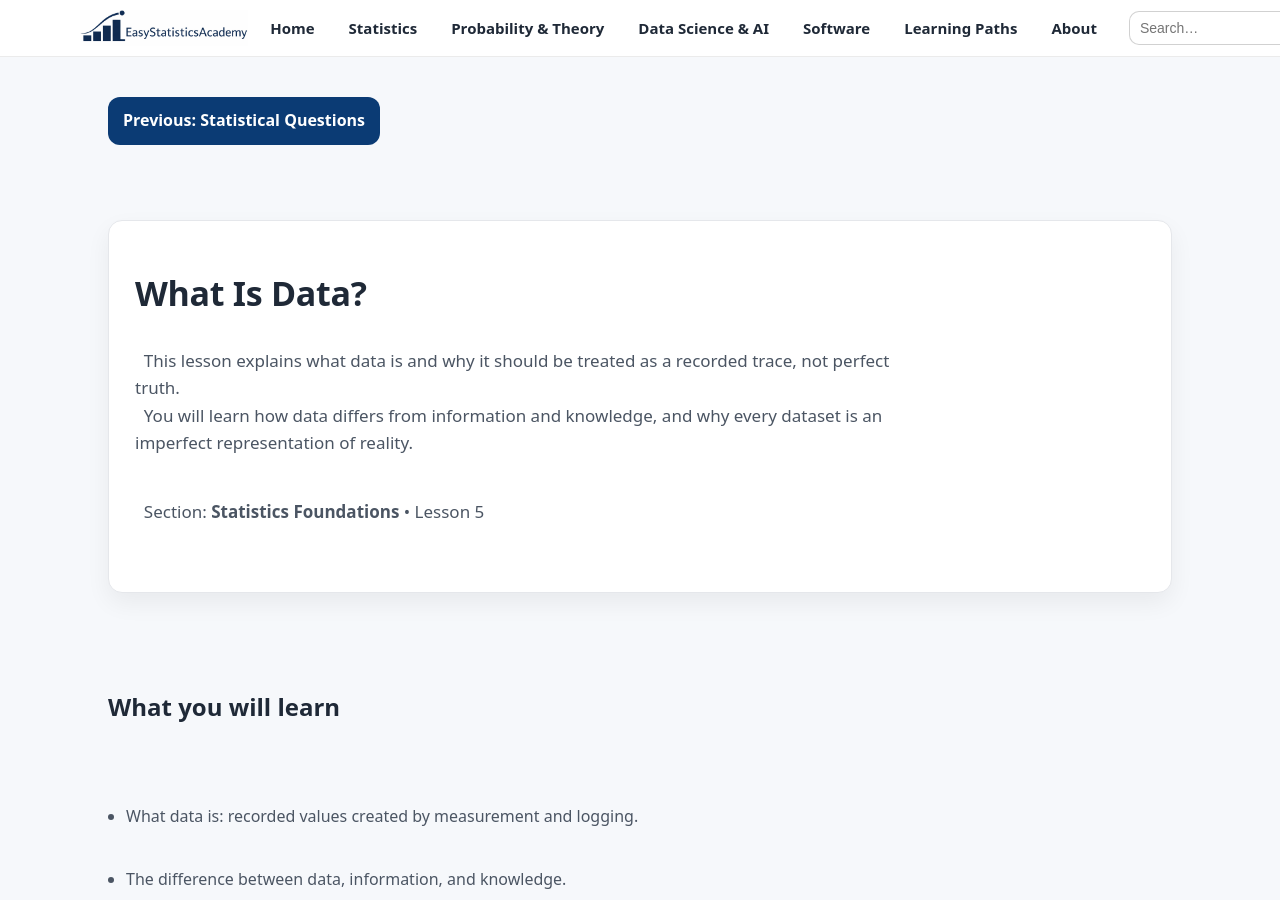
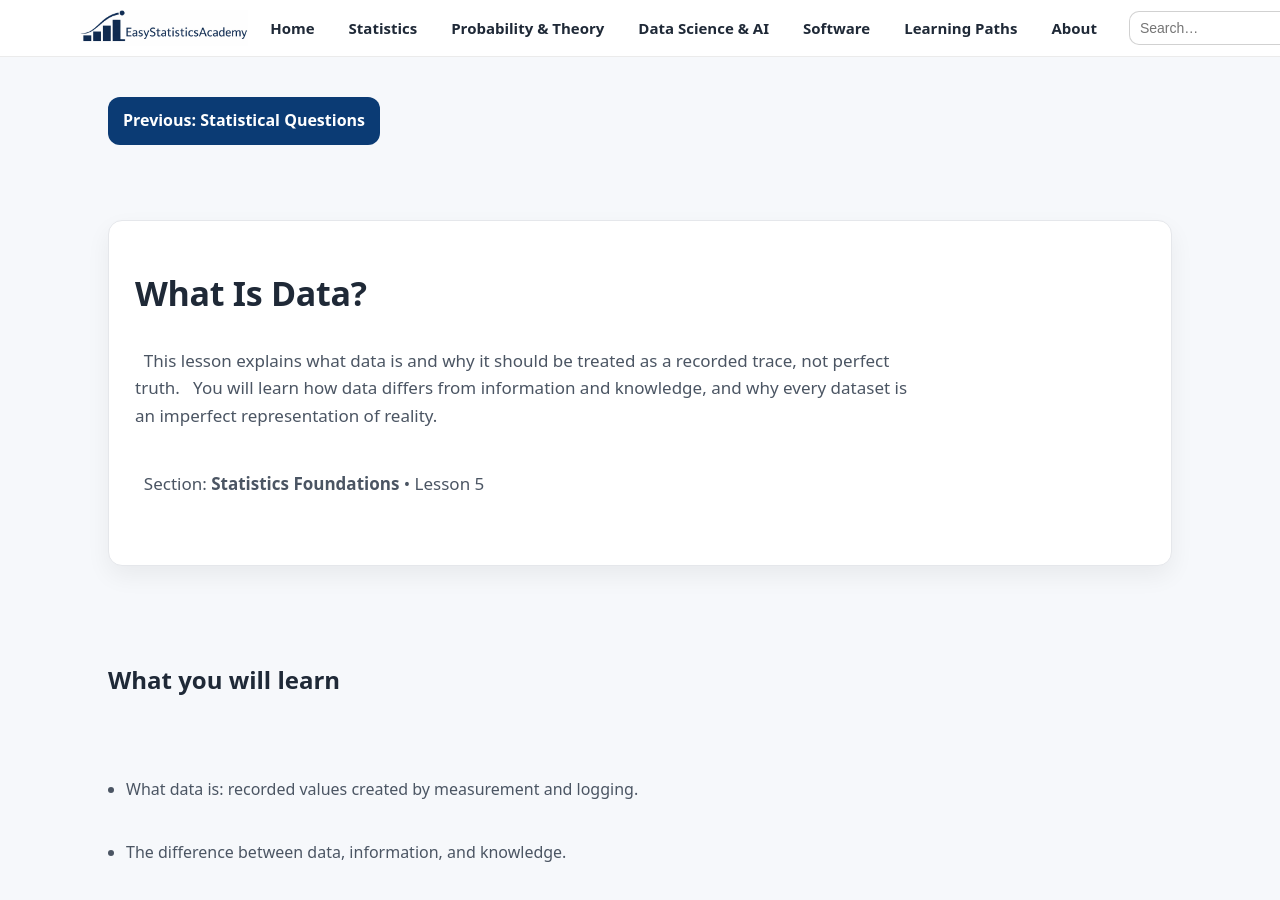
Before and after one commit to ammar-homaida-statistics/easystatisticsacademy, a Jekyll site: the page built from foundations/what-is-data/index.md, in a window 1280 px wide and 900 px high. Built offline with Jekyll 4.4.1, drawn with Linux system fonts in a browser that asks for light colours.

Commit message:
Update index.md

```diff
--- a/foundations/what-is-data/index.md
+++ b/foundations/what-is-data/index.md
@@ -36,9 +36,9 @@ lesson\_order: 5
 
 
 
-&nbsp;   <p class="lead">
+&nbsp;   <p>
 
-&nbsp;     This lesson explains what data is and why it should be treated as a recorded trace, not perfect truth.<br>
+&nbsp;     This lesson explains what data is and why it should be treated as a recorded trace, not perfect truth.
 
 &nbsp;     You will learn how data differs from information and knowledge, and why every dataset is an imperfect representation of reality.
 
```
